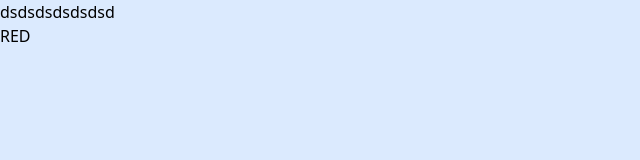
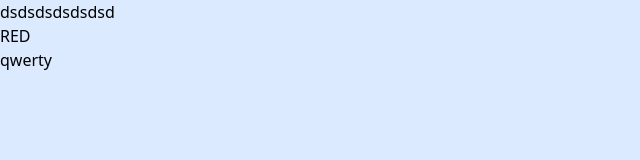
Before and after one commit to NaMiK0/Plants, a React (Vite) app in the folder frontend/plants/: page / in a window 1280 px wide. Shown: the top 160 px of the page, without its empty margins (0-640 px from the left). Built offline with nearby package versions, Linux system fonts and the light colour scheme.

Commit message:
test for Crazy

```diff
--- a/frontend/plants/src/App.tsx
+++ b/frontend/plants/src/App.tsx
@@ -5,6 +5,7 @@ function App() {
     <div className="bg-blue-100 w-screen h-screen">
       <p>dsdsdsdsdsdsd</p>
         <button>RED</button>
+        <p>qwerty</p>
     </div>
   )
 }
```
